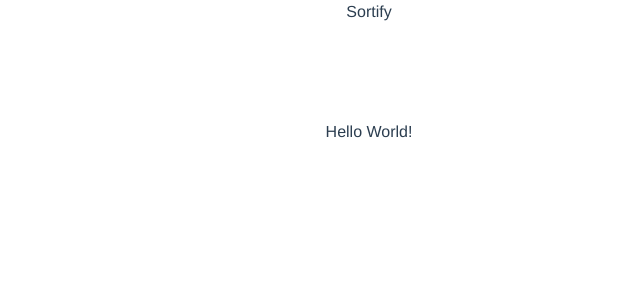
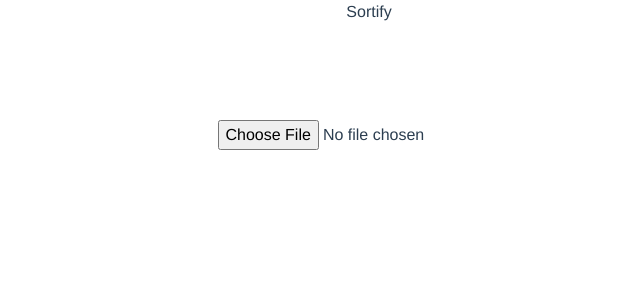
Before and after one commit to iAliF/Sortify, a Vue app: page / in a window 1280 px wide. Shown: the top 300 px of the page, without its empty margins (271-911 px from the left). Built offline with nearby package versions, Linux system fonts and the light colour scheme.

Commit message:
Add file input

```diff
--- a/src/App.vue
+++ b/src/App.vue
@@ -17,8 +17,11 @@
       </a>
     </div>
   </nav>
-
-  <h1>Hello World!</h1>
+  <div class="mt-5">
+    <div>
+      <input type="file" accept="text/csv" @change="onChange" />
+    </div>
+  </div>
 </template>
 
 <script lang="ts">
@@ -26,7 +29,16 @@ import { defineComponent } from "vue";
 import "./index.css";
 
 export default defineComponent({
-  name: "App"
+  name: "App",
+  methods: {
+    onChange(event: InputEvent) {
+      const target = event.target as HTMLInputElement;
+      const file = target.files?.[0];
+      file?.text().then((data: string) => {
+        console.log(data);
+      });
+    }
+  }
 });
 </script>
 
```
